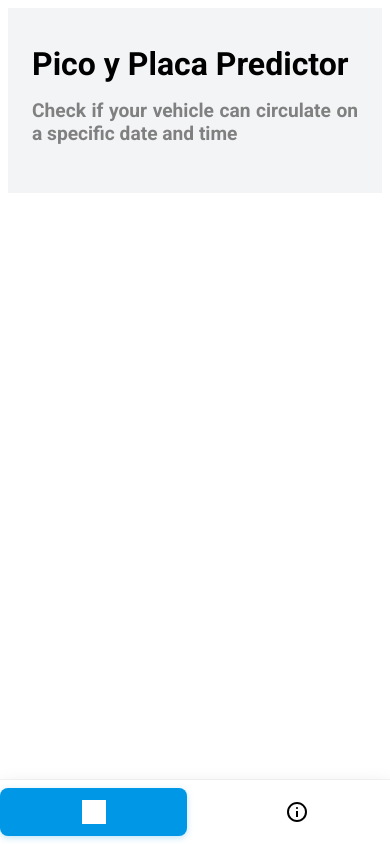
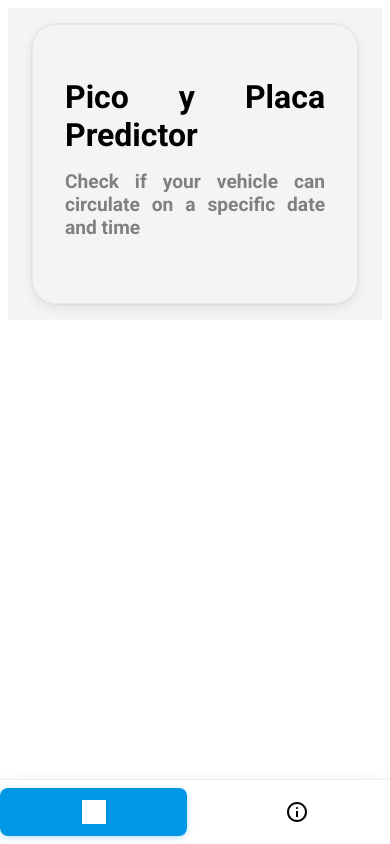
Before and after one commit to Aristox173/Pico-Placa_Predictor, a React (Vite) app: page / in a window 390 px wide. Built offline with nearby package versions, Linux system fonts and the light colour scheme; grey boxes are pictures that could not be loaded.

Commit message:
Add responsive container component

```diff
--- /dev/null
+++ b/src/components/Container.tsx
@@ -0,0 +1,6 @@
+import "../styles/Container.css";
+import type { ContainerProps } from "../types/Container.types";
+
+export default function Container({ children }: ContainerProps) {
+  return <div className="container">{children}</div>;
+}
--- a/src/layout/DashboardMain.tsx
+++ b/src/layout/DashboardMain.tsx
@@ -1,10 +1,13 @@
 import { Outlet } from "react-router-dom";
 import "../styles/DashboardMain.css";
+import Container from "../components/Container";
 
 export default function DashboardMain() {
   return (
     <main className="dashboard-main">
-      <Outlet />
+      <Container>
+        <Outlet />
+      </Container>
     </main>
   );
 }
--- /dev/null
+++ b/src/styles/Container.css
@@ -0,0 +1,17 @@
+.container {
+  padding: 2rem;
+  border-radius: 1.5rem;
+  border: 1px solid #e5e7eb;
+  box-shadow: 0 4px 12px rgba(0, 0, 0, 0.08), 0 0 0 1px rgba(0, 0, 0, 0.04);
+  max-height: calc(100vh - 2rem);
+  overflow-y: auto;
+  overflow-x: auto;
+  width: 100%;
+  box-sizing: border-box;
+}
+
+@media (max-width: 768px) {
+  .container {
+    max-height: calc(100vh - 6rem);
+  }
+}
--- /dev/null
+++ b/src/types/Container.types.ts
@@ -0,0 +1,5 @@
+import type { ReactNode } from "react";
+
+export type ContainerProps = {
+  children: ReactNode;
+};
```
